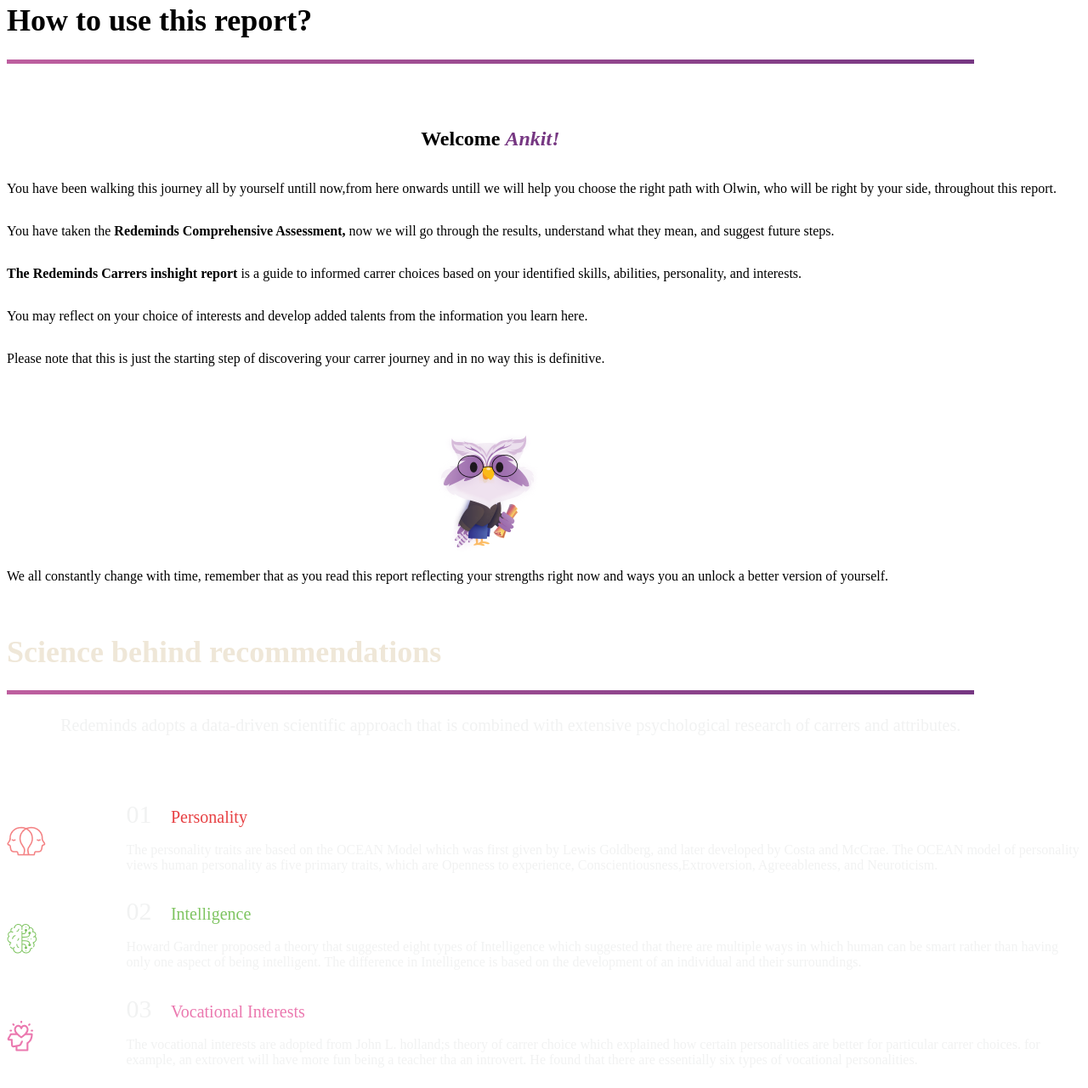
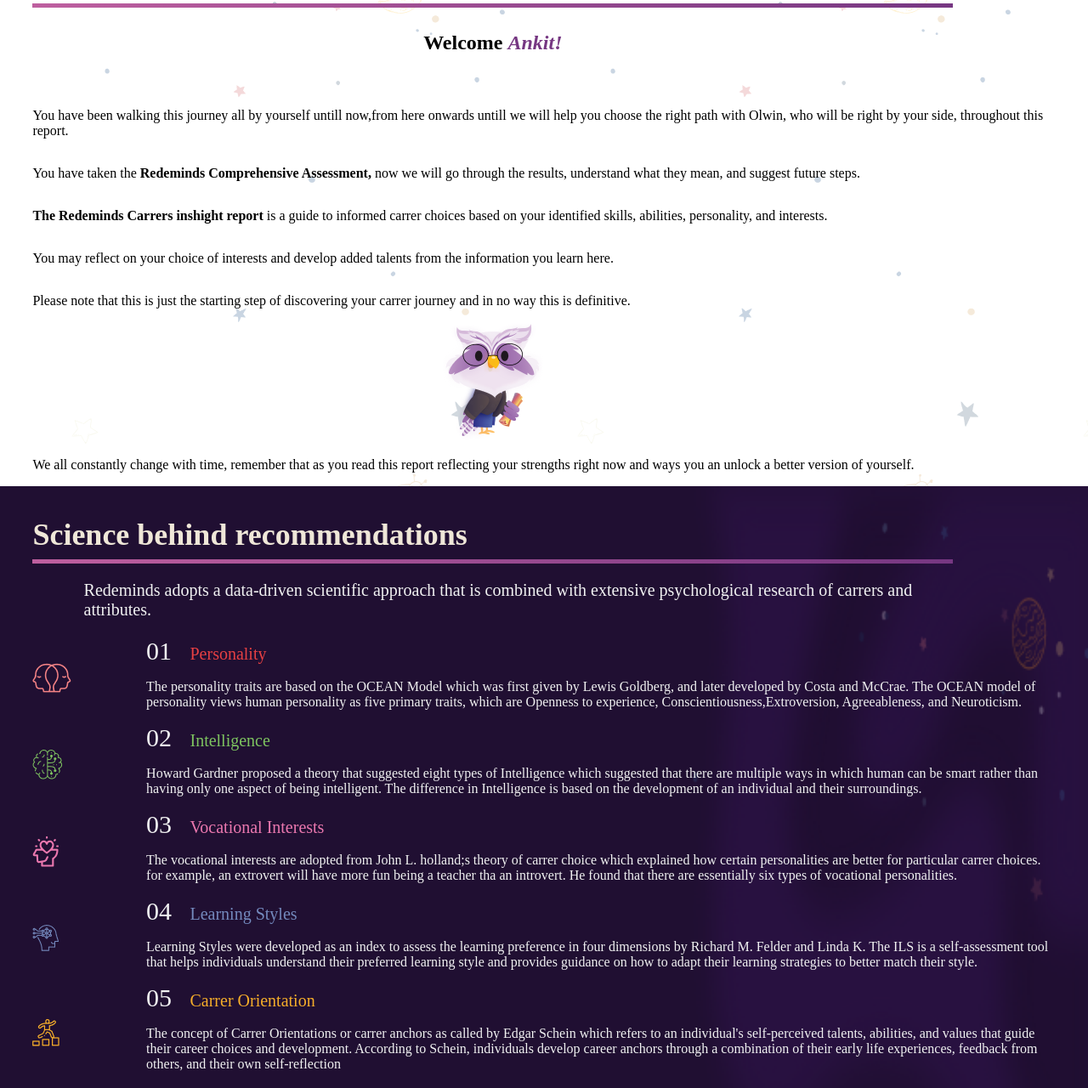
Before and after one commit to AMAN1620/Figma, a website with bundled scripts: page index.html in a window 1280 px wide. Shown: the part 733-2013 px from the top of the page at 85% size. Built offline with nearby package versions, Linux system fonts and the light colour scheme; a script that the page names is missing.

Commit message:
getting proper pdf's

```diff
--- a/app.js
+++ b/app.js
@@ -7,18 +7,9 @@
   await page.goto('https://aman1620.github.io/Figma/', { waitUntil: 'networkidle0'});
   await page.emulateMediaType('screen');
 
-  await page.addStyleTag({
-    content: `
-      body {
-        background-image: url('C:\Users\amana\OneDrive\Desktop\FigmaFageNew\images\background3.png');
-        background-size: cover;
-      }
-    `
-  });
-
   // Set margin options
   const margin = {
-    top: '2cm',
+    top: '1cm',
     bottom: '1cm',
     left: '1cm',
     right: '1cm'
--- a/index.html
+++ b/index.html
@@ -12,7 +12,9 @@
     <link rel="stylesheet" type="text/css" href="styles.css">
 </head>
 <body>
-<div class="A4-2" style="background-image: url('images/background.png')">
+<div class="A4-2">
+    <br><br>
+    <div class="A4-2-content">
         <header>
             <h1>What does this report contains?</h1>
         </header>
@@ -124,9 +126,10 @@
     </div>
 </div>
 
-<br>
+<div class="A4-3">
+    <br><br>
+    <div class="A4-3-content">
 
-<div class="A4-3">
         <header>
             <h1>How to use this report?</h1>
         </header>
@@ -176,12 +179,10 @@
             </div>
         </div>
     </div>
-
-<br>
-
-
+</div>
 <div class="A4-4">
-
+    <br><br>
+    <div class="A4-4-content">
         <header class="h1">
             <h1>Science behind recommendations</h1>
         </header>
@@ -266,7 +267,13 @@
         </div>
     </div>
     </div>
+</div>
 
+<div class="A4-5">
+    <div class="A4-5-content">
+
+    </div>
+</div>
 <!-- <button onclick="window.print()">Download PDF</button> -->
 
 <!-- <button onclick="downloadPDF()">Download PDF</button> -->
--- a/styles.css
+++ b/styles.css
@@ -1,19 +1,27 @@
-/* body{
-} */
+body{
+    margin: 0;
+  padding: 0;
+}
 .A4-2{
-    margin-top: 5%;
+    /* margin-top: 5%; */
     margin-left: 2%;
     margin-right: 2%;
-    /* background-image: url("images/background.png"); */
+    background-image: url("images/background.png");
+}
+.A4-2-content{
+    /* margin-top: 3%;  */
+   margin-left: 3%;
+   margin-right: 3%;
 }
 h1 {
+    margin-top: 0px; margin-bottom: 0px;
     font-size: 36px;
     text-align:left;
 }
 h2{
     text-align: center;
     margin-right: 10%;
-    margin-top: 5%;
+    /* margin-top: 5%; */
 }
 hr {
     display:block;
@@ -48,21 +56,22 @@
 }
 
 .A4-3{
-    /* background-image: url("images/background.png"); */
+    background-image: url("images/background.png");
     page-break-before: always;
 }
 .A4-3 .flex-container {
     position: relative;
-    margin-top: 1%;
     display: flex;
-    /* flex-wrap: wrap; */
-    flex-direction: column;
+    flex-wrap: wrap;
+     flex-direction: column;
   }
-
+  .A4-3-content{
+    /* margin-top: 3%;  */
+   margin-left: 3%;
+   margin-right: 3%;
+}
 .A4-3 .flex-item {
-    flex: 1;
-    /* margin-left: 10%;
-    margin-right: 10%; */
+    flex: 2;
 }
 
 .A4-3 .flex-container .flex-item .name{
@@ -70,14 +79,38 @@
     color: #763782;
 }
 .A4-3 .flex-container .flex-item .image{
-  margin-top: 5%;
+  /* margin-top: 5%; */
   margin-inline-start: 40%;
 }
-.A4-4{
-    /* background-image: url("images/background3.png"); */
+
+body {
+    margin: 0;
+    padding: 0;
+    background-color: #ffffff;
+}
+/* .A4 {
+    width: 210mm;
+    height: 297mm;
+    background-image: url("images/background3.png");
+    background-repeat: no-repeat;
+    background-size: cover;
+} */
+
+ .A4-4{
+     background-image: url("images/background3.png");
+      /* width: 210mm;  */
+    height: 210mm;;
+    margin:0;
     background-size:cover;
     background-repeat: no-repeat;
     page-break-before: always;
+    /* page-break-after: always;  */
+    /* page-break-inside:avoid; */
+}
+.A4-4-content{
+     /* margin-top: 3%;  */
+    margin-left: 3%;
+    margin-right: 3%;
 }
 .A4-4 .h1 {
     font-size: 36px;
@@ -86,7 +119,7 @@
 }
 .A4-4 .flex {
     position: relative;
-    margin-top: 5%;
+    /* margin-top: 5%; */
     display: flex;
     align-items: center;
     flex-direction: column;
@@ -95,7 +128,6 @@
     position: relative;
     display: flex;
     align-items: center;
-    margin-top: 1%;
     /* margin-right: 5%; */
 }
 .A4-4 .item-1{
@@ -106,7 +138,6 @@
 }
 .A4-4  .heading{
     font-size: 20px;
-    margin-top: 2%;
     margin-left: 5% ;
     margin-right: 10%;
     color: #F1F2F2;
```
Also changed, not shown: 1 other file. Lines whose indentation alone changed are shown as unchanged.
